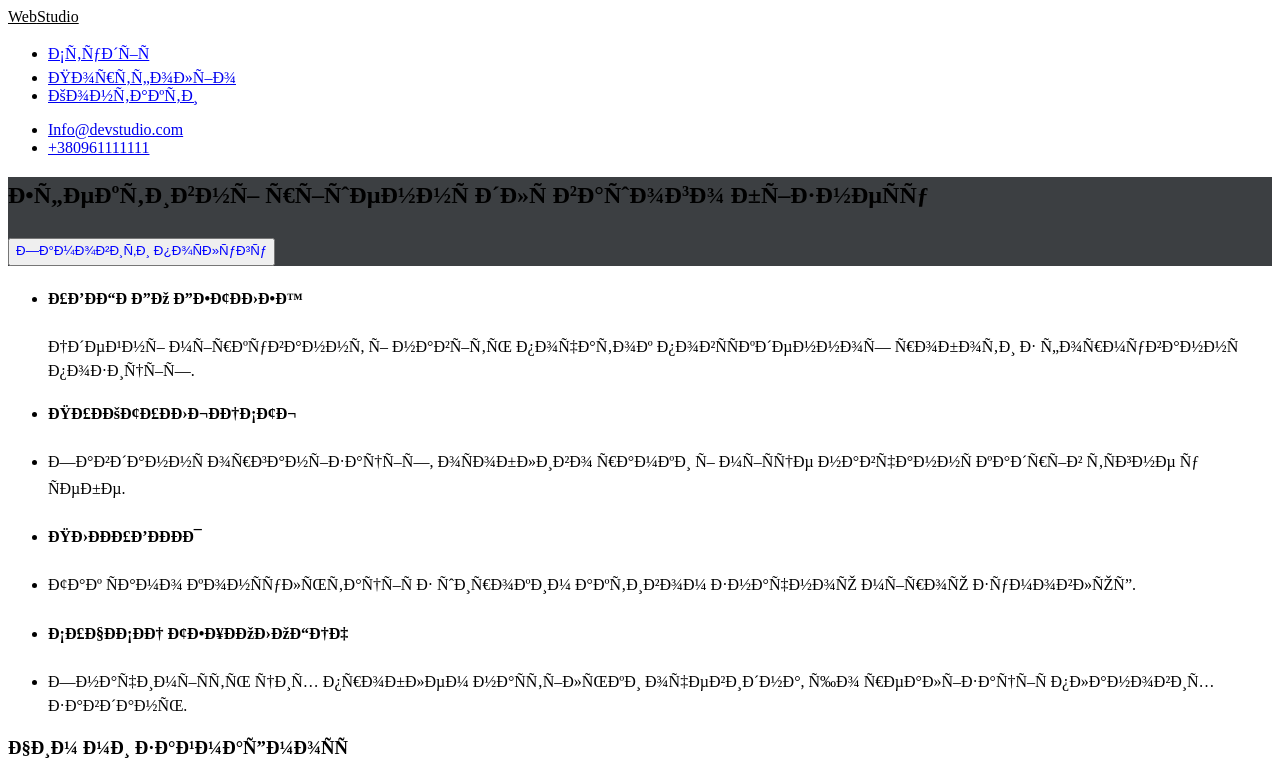
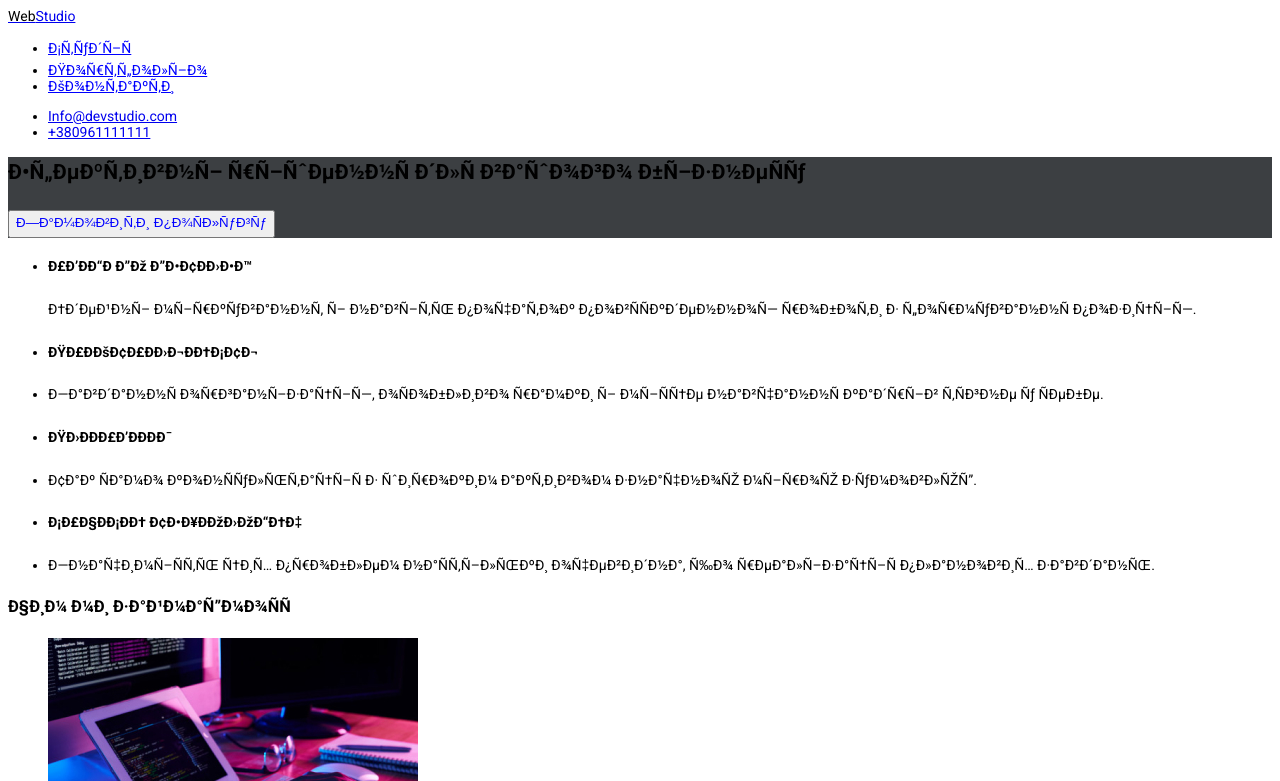
Before and after one commit to annitar/Webstudio, a plain HTML site: page index.html in a window 1280 px wide. Shown: the top 781 px of the page. Drawn offline with Linux system fonts and the light colour scheme.

Commit message:
homework

```diff
--- a/index.html
+++ b/index.html
@@ -4,27 +4,35 @@
     <meta charset="UTFeight" />
     <meta name="viewport" content="width=device-width, initial-scale=1.0" />
     <title>Document</title>
-    <link rel="stylesheet" href="style.css">
+    <link rel="stylesheet" href="style.css" />
+    <link rel="preconnect" href="https://fonts.googleapis.com" />
+    <link rel="preconnect" href="https://fonts.gstatic.com" crossorigin />
+    <link rel="stylesheet" href="https://fonts.googleapis.com/css2?family=Raleway:wght@700&family=Roboto:wght@400;500;700;900&display=swap"/>
   </head>
   <body>
     <header>
-      <a href="index.html" class="tiitle"><span class="title">Web</span>Studio</a>
-      <nav>
-        <ul class="navigation">
-          <li>
+      <a href="index.html" class="tiitle"><span class="title">Web</span>Studio</a
+      >
+      <nav class="navigation">
+        <ul class="navigation-list">
+          <li class="navigation-item">
             <a href="index.html" class="navigationstudio">Студія</a>
           </li>
-          <li>
-            <a href="portfolio.html">Портфоліо</a>
+          <li class="navigation-item">
+            <a href="portfolio.html" class="navigationstudio">Портфоліо</a>
           </li>
-          <li>
-            <a href="#">Контакти</a>
+          <li class="navigation-item">
+            <a href="#" class="navigationstudio">Контакти</a>
           </li>
         </ul>
       </nav>
 
       <ul>
-        <li><a href="mailto:Info@devstudio.com" class="nav.email">Info@devstudio.com</a></li>
+        <li>
+          <a href="mailto:Info@devstudio.com" class="nav.email"
+            >Info@devstudio.com</a
+          >
+        </li>
         <li><a href="tel:+380961111111">+380961111111</a></li>
       </ul>
       <!--comment-->
@@ -109,7 +117,7 @@
       </section>
     </main>
     <footer class="footer">
-      <a href="index.html"><span class="title">Web</span>Studio</a>
+      <a href="index.html" class="tiitle"><span class="title">Web</span>Studio</a>
       <address>
         <a href="#">м. Київ, пр-т Лесі Українки, 26</a>
         <a href="#">Info@devstudio.com</a>
--- a/style.css
+++ b/style.css
@@ -7,11 +7,14 @@
  background
 .tiitle{
     color: blue;
+    font-family: 'Raleway', sans-serif;
+    font-size: 26px;
+    font-weight: 700;
 }
-.tiitle{
+.title{
     color: black;
 }
-.navigation{
+.navigation-list{
     color:black
 }
 .navigationstudio{
@@ -26,3 +29,8 @@
 .footer{
     background-color: rgb(60, 63, 66)
 }
+body{
+    font-family: 'Roboto', sans-serif;
+    font-size: 14px;
+    font-weight: 400;
+}
```
